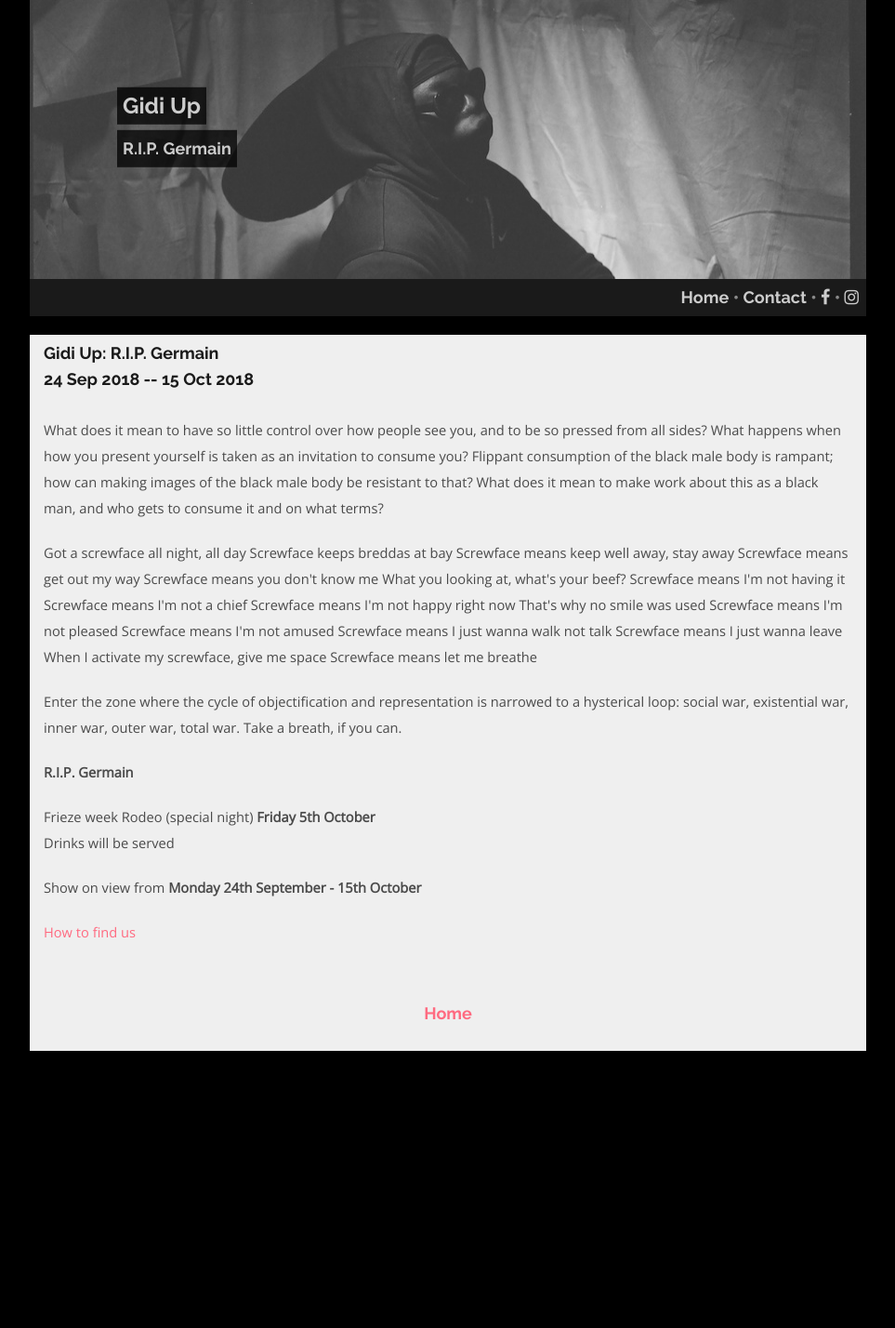
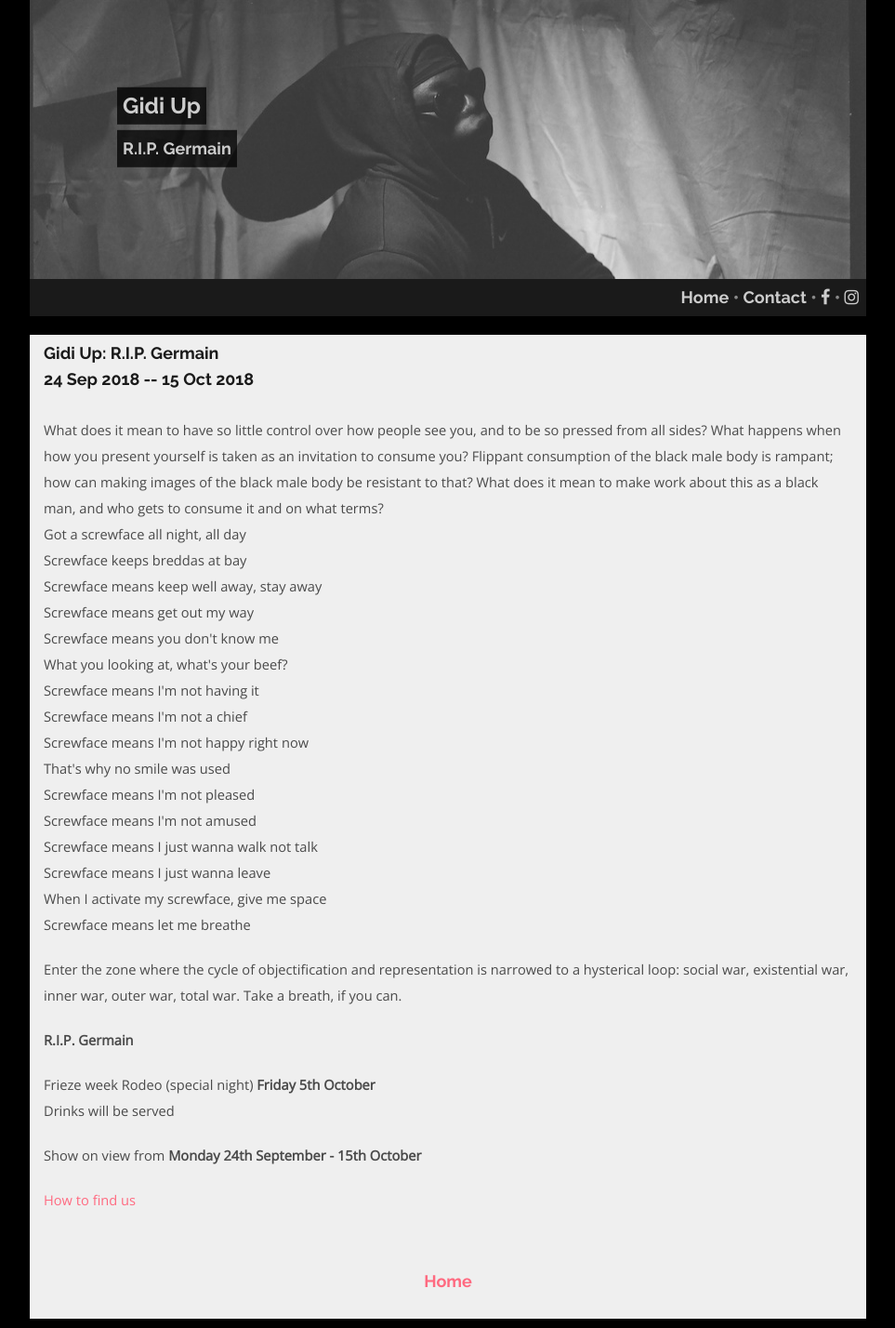
Before and after one commit to sa-mcquanzie/peak-website, a Jekyll site: the page built from _posts/2018-09-18-gidi-up.md, in a window 1280 px wide. Shown: the whole page at 93% size, without its empty margins (158-1121 px from the left). Built offline with Jekyll 4.4.1, drawn with Linux system fonts in a browser that asks for light colours; nearby versions of some CDN libraries; before the commit the page ends 1140 px from its top, so only the background shows below that.

Commit message:
Update from Forestry.io - Updated 2018-09-18-gidi-up.md

```diff
--- a/_posts/2018-09-18-gidi-up.md
+++ b/_posts/2018-09-18-gidi-up.md
@@ -11,25 +11,24 @@ archive: 2018-10-16 04:01:00 +0000
 ongoing: true
 
 ---
-<p>What does it mean to have so little control over how people see you, and to be so pressed from all sides? What happens when how you present yourself is taken as an invitation to consume you? Flippant consumption of the black male body is rampant; how can making images of the black male body be resistant to that? What does it mean to make work about this as a black man, and who gets to consume it and on what terms?</p>
-
-<p>
-Got a screwface all night, all day
-Screwface keeps breddas at bay
-Screwface means keep well away, stay away
-Screwface means get out my way
-Screwface means you don't know me
-What you looking at, what's your beef?
-Screwface means I'm not having it
-Screwface means I'm not a chief
-Screwface means I'm not happy right now
-That's why no smile was used
-Screwface means I'm not pleased
-Screwface means I'm not amused
-Screwface means I just wanna walk not talk
-Screwface means I just wanna leave
-When I activate my screwface, give me space
-Screwface means let me breathe
+<p>What does it mean to have so little control over how people see you, and to be so pressed from all sides? What happens when how you present yourself is taken as an invitation to consume you? Flippant consumption of the black male body is rampant; how can making images of the black male body be resistant to that? What does it mean to make work about this as a black man, and who gets to consume it and on what terms?
+<br />
+Got a screwface all night, all day<br />
+Screwface keeps breddas at bay<br />
+Screwface means keep well away, stay away<br />
+Screwface means get out my way<br />
+Screwface means you don't know me<br />
+What you looking at, what's your beef?<br />
+Screwface means I'm not having it<br />
+Screwface means I'm not a chief<br />
+Screwface means I'm not happy right now<br />
+That's why no smile was used<br />
+Screwface means I'm not pleased<br />
+Screwface means I'm not amused<br />
+Screwface means I just wanna walk not talk<br />
+Screwface means I just wanna leave<br />
+When I activate my screwface, give me space<br />
+Screwface means let me breathe<br />
 </p>
 
 <p>Enter the zone where the cycle of objectification and representation is narrowed to a hysterical loop: social war, existential war, inner war, outer war, total war. Take a breath, if you can. </p>
```
